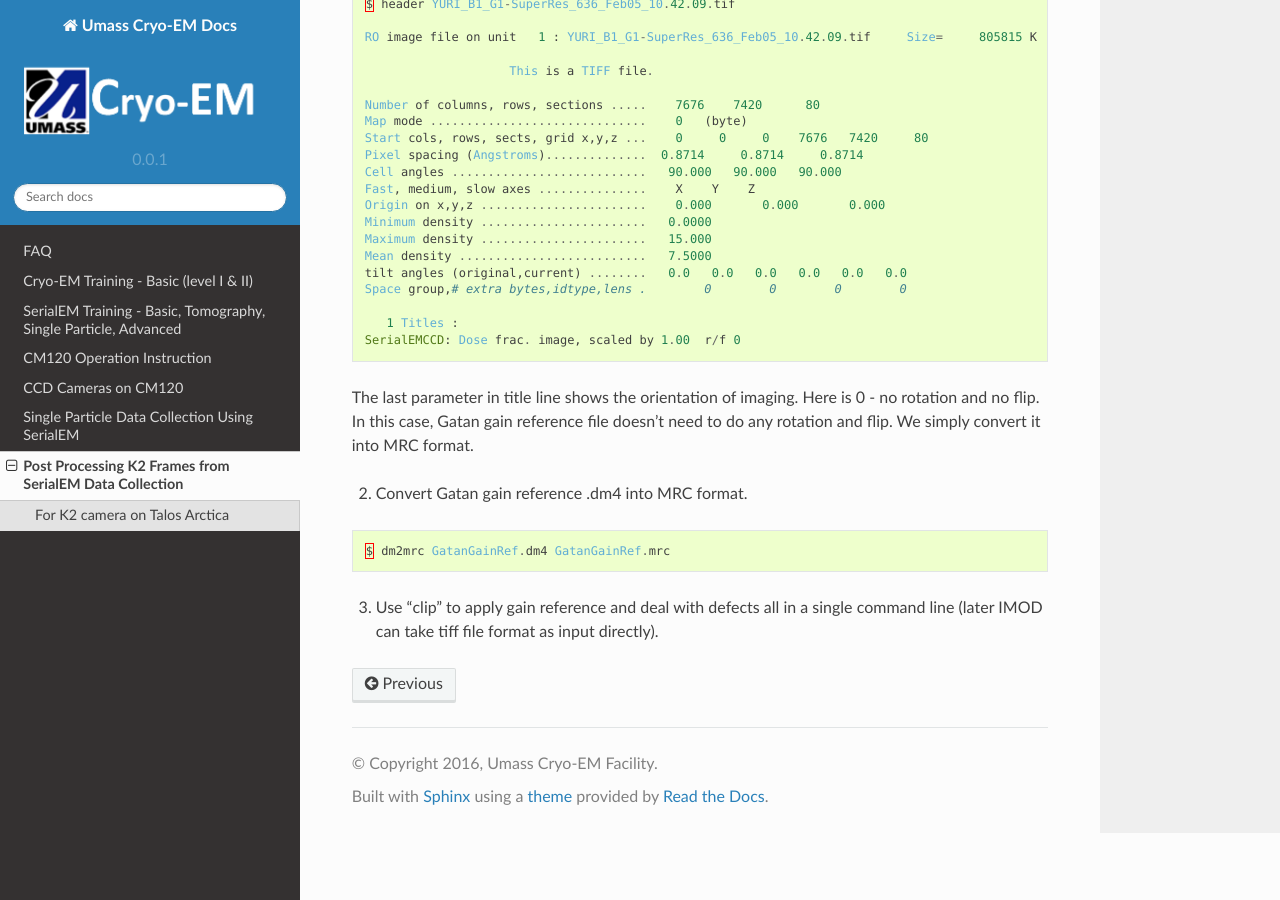
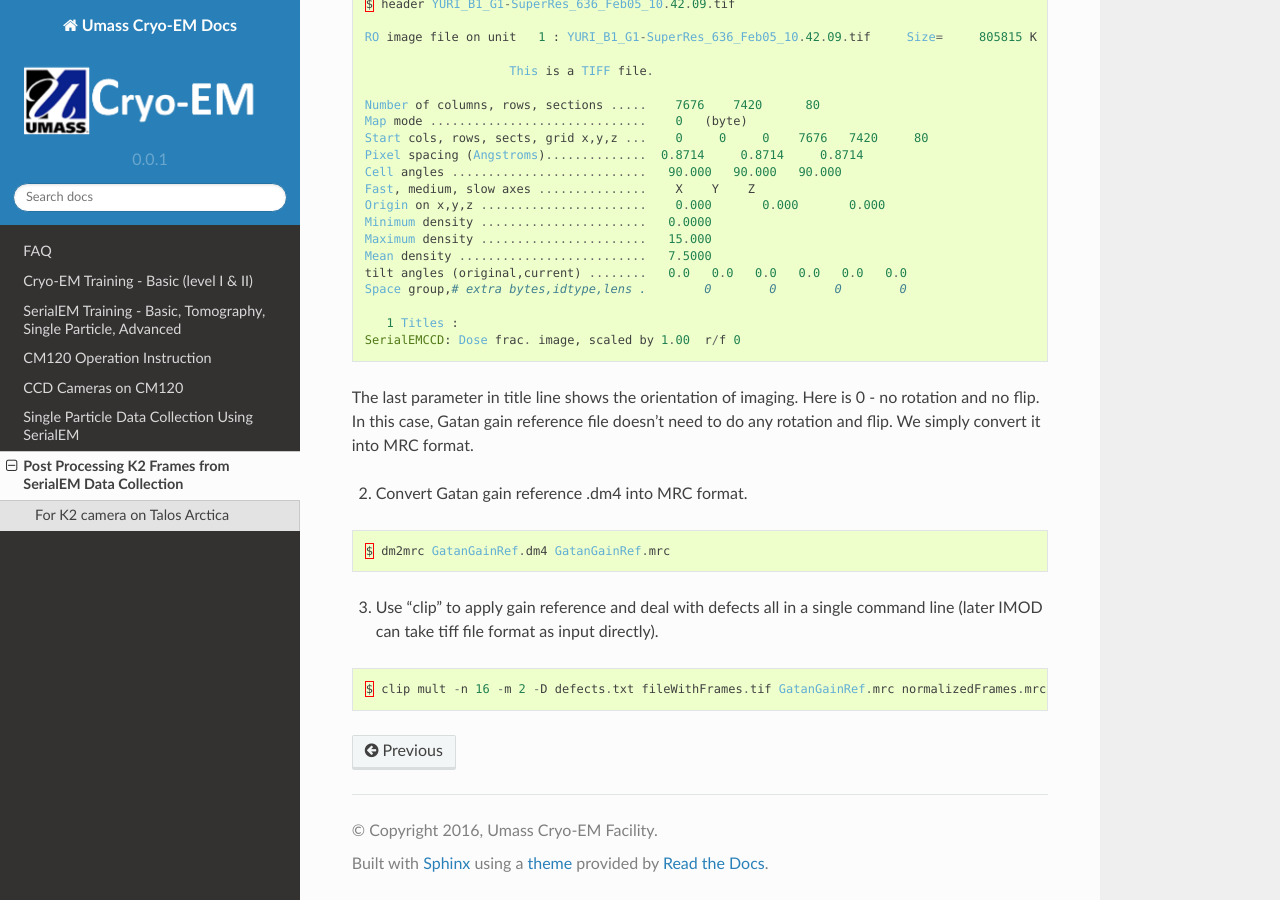
Before and after one commit to xuchen66/sphinx-emdocs, a Sphinx documentation site: the page built from source/post-process-k2-frames.rst, in a window 1280 px wide and 900 px high, scrolled down 1069 px. Built offline with Sphinx 7.4.7 and the Read the Docs theme 2.0.0, drawn with Linux system fonts in a browser that asks for light colours; pages that are not in the unit, such as notebooks, are missing from menus.

Commit message:
Update post-process-k2-frames.rst

```diff
--- a/source/post-process-k2-frames.rst
+++ b/source/post-process-k2-frames.rst
@@ -70,3 +70,7 @@ The last parameter in title line shows the orientation of imaging. Here is 0 - n
    $ dm2mrc GatanGainRef.dm4 GatanGainRef.mrc
 
 3. Use "clip" to apply gain reference and deal with defects all in a single command line (later IMOD can take tiff file format as input directly).
+
+.. code-block:: ruby
+
+   $ clip mult -n 16 -m 2 -D defects.txt fileWithFrames.tif GatanGainRef.mrc normalizedFrames.mrc
```
